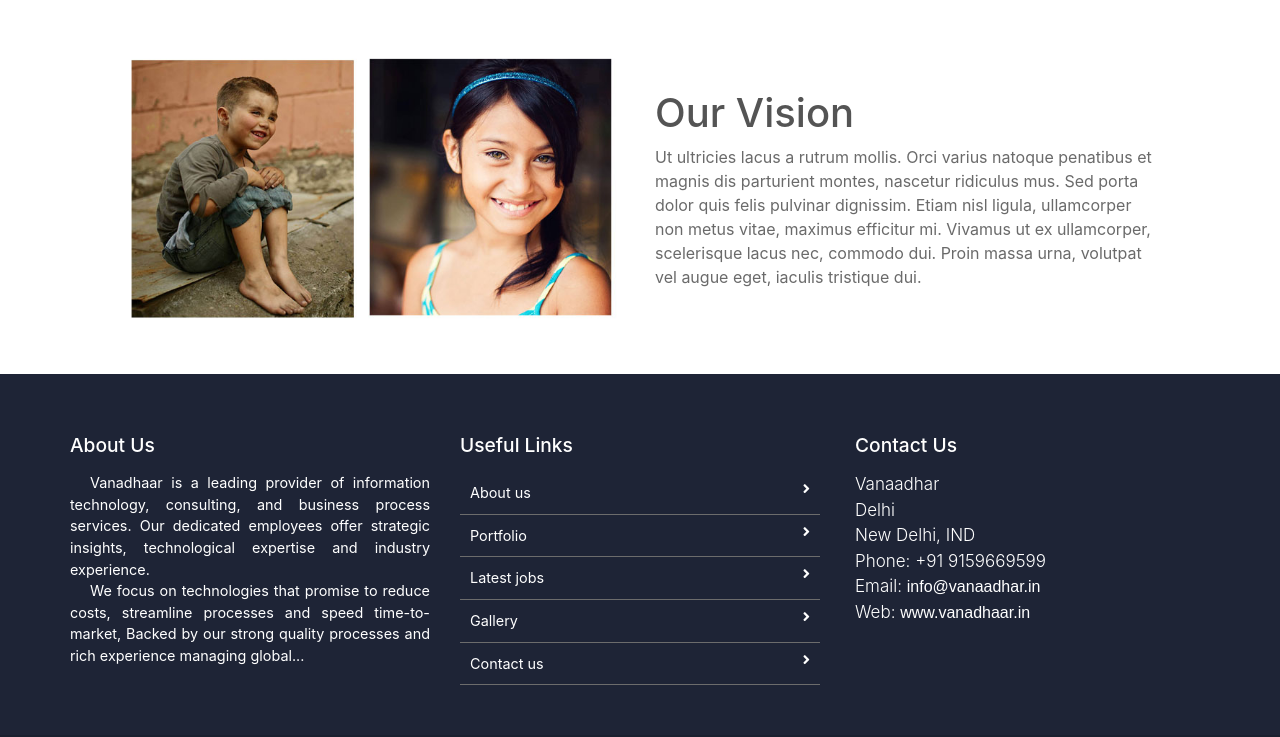
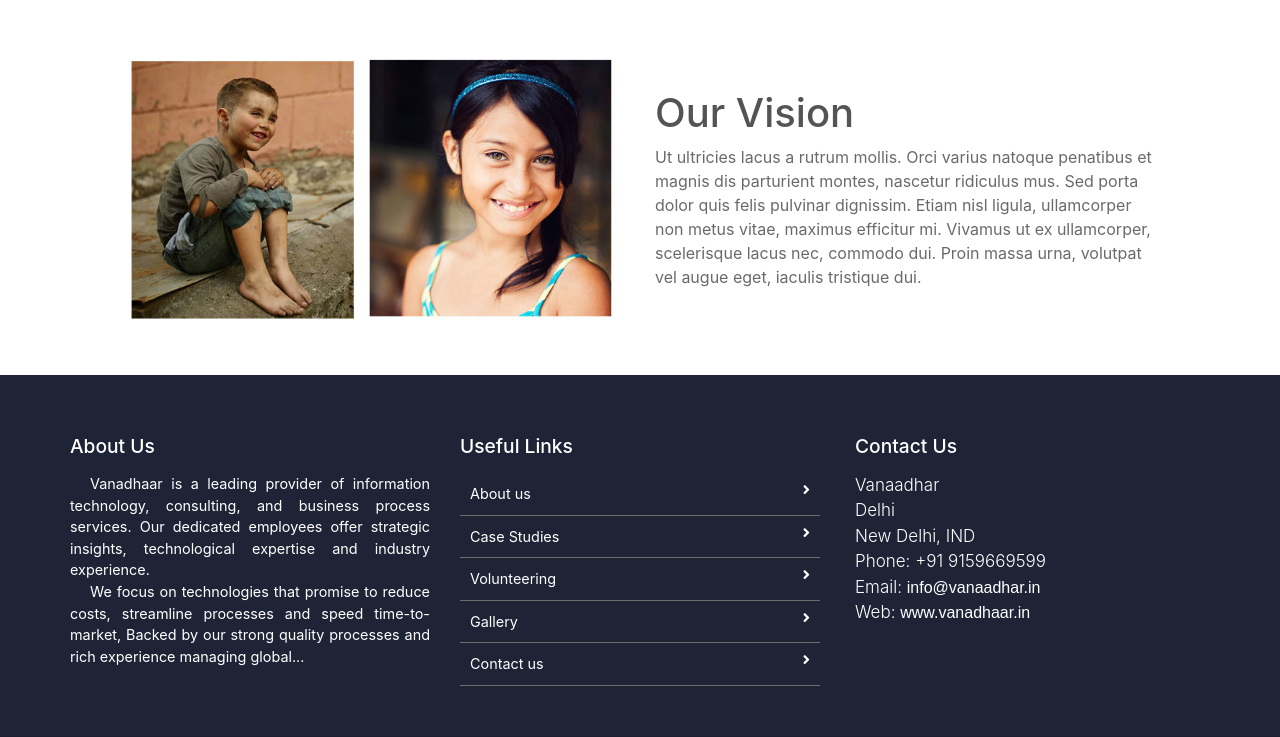
Before and after one commit to tushrtyagi/task-manager, a plain HTML site: page about_us.html in a window 1280 px wide. Shown: the part 1315-2052 px from the top of the page. Drawn offline with Linux system fonts and the light colour scheme.

Commit message:
logo and footer updated

```diff
--- a/about_us.html
+++ b/about_us.html
@@ -179,8 +179,8 @@
                     <h2>Useful Links</h2>
                     <ul class="list-unstyled link-list">
                         <li><a ui-sref="about" href="#/about">About us</a><i class="fa fa-angle-right"></i></li>
-                        <li><a ui-sref="portfolio" href="#/portfolio">Portfolio</a><i class="fa fa-angle-right"></i></li>
-                        <li><a ui-sref="products" href="#/products">Latest jobs</a><i class="fa fa-angle-right"></i></li>
+                        <li><a ui-sref="portfolio" href="#/portfolio">Case Studies</a><i class="fa fa-angle-right"></i></li>
+                        <li><a ui-sref="products" href="#/products">Volunteering</a><i class="fa fa-angle-right"></i></li>
                         <li><a ui-sref="gallery" href="#/gallery">Gallery</a><i class="fa fa-angle-right"></i></li>
                         <li><a ui-sref="contact" href="#/contact">Contact us</a><i class="fa fa-angle-right"></i></li>
                     </ul>
```
Also changed, not shown: blog.html (+2 -2 lines), contact_us.html (+2 -2 lines), donation.html (+2 -2 lines), gallery.html (+2 -2 lines), index.html (+2 -2 lines), services.html (+2 -2 lines), assets/images/LOGO.jpeg.
